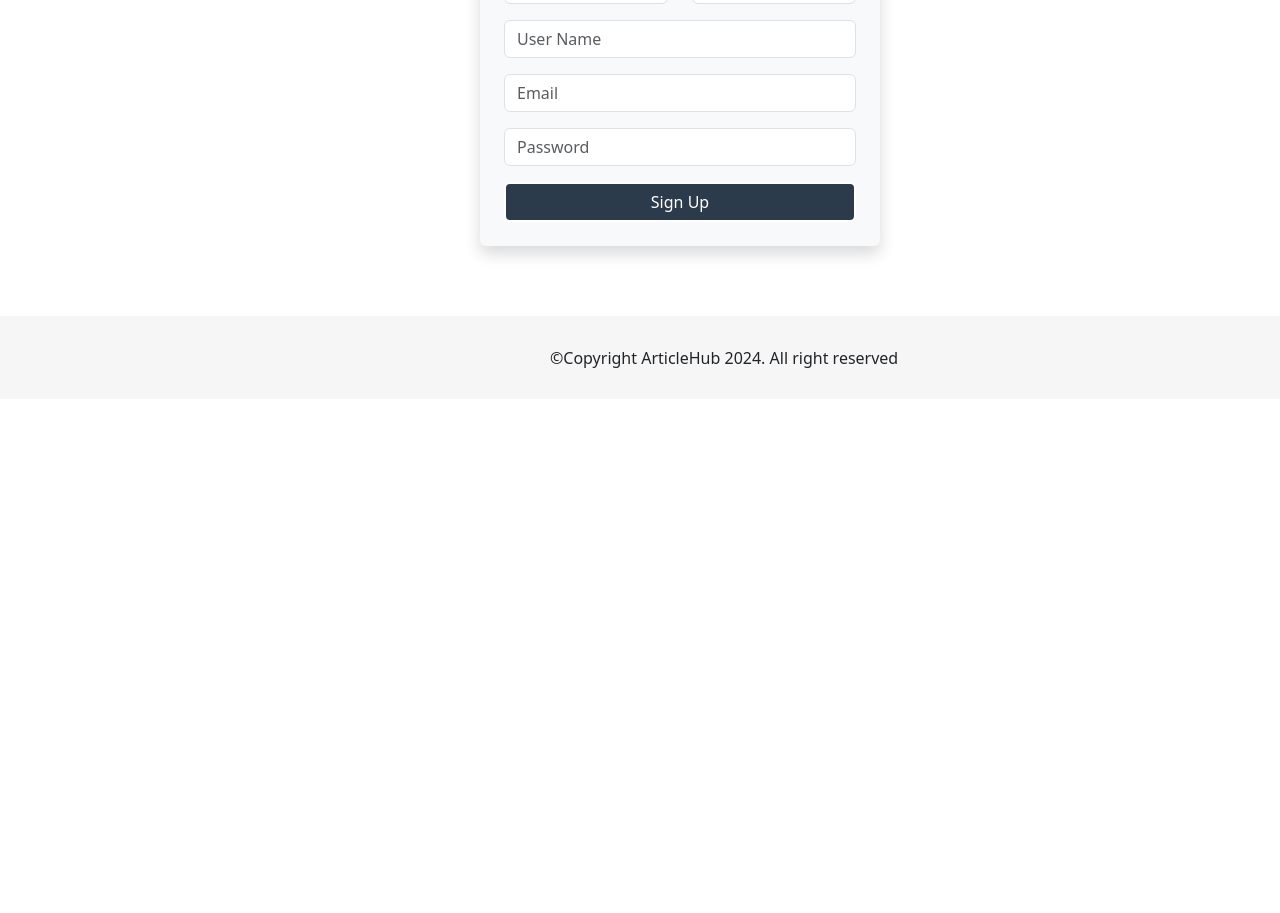
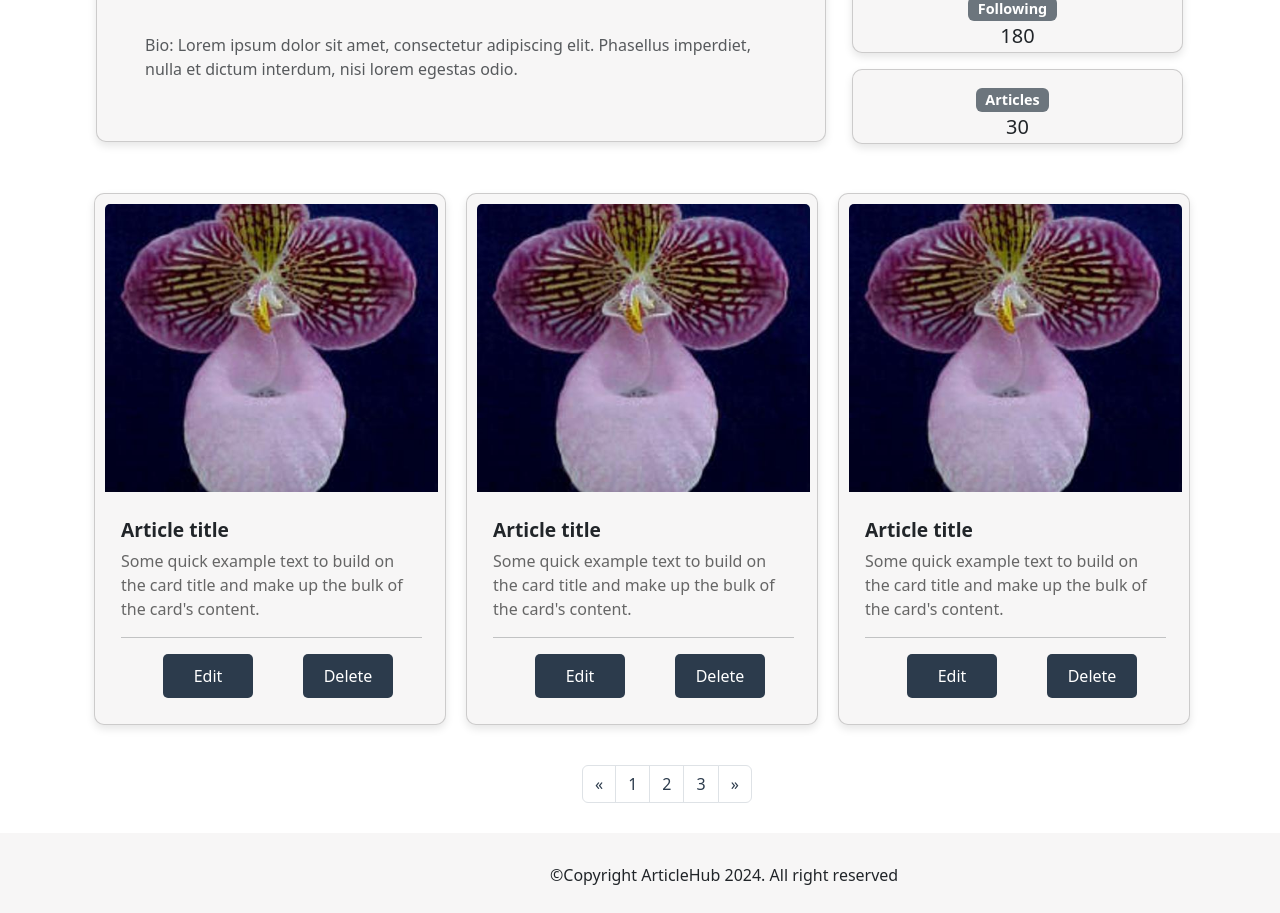
Before and after one commit to LmaAl-Johare1/ArticleHub, a React (Create React App) app in the folder frontend/: page / in a window 1280 px wide. Shown: the part 260-1173 px from the top of the page. Before the commit the page ends 800 px from the top, so only its background shows below. Built offline with nearby package versions, Linux system fonts and the light colour scheme.

Commit message:
Implement PageSelection

```diff
--- a/frontend/src/App.js
+++ b/frontend/src/App.js
@@ -3,11 +3,11 @@ import React from 'react';
 import { BrowserRouter as Router, Routes, Route } from 'react-router-dom';
 import HomePage from './pages/HomePage/HomePage';
 import ArticlePage from './pages/ArticleDetailPage/ArticleDetailsPage'
-import AuthPage from './pages/AuthPage/AuthPage'
+import ProfilePage from './pages/ProfilePage/ProfilePage'
 
 function App() {
   return (
-  <AuthPage/>
+  <ProfilePage/>
   );
 }
 
--- a/frontend/src/pages/ProfilePage/PageSelection.js
+++ b/frontend/src/pages/ProfilePage/PageSelection.js
@@ -3,14 +3,26 @@ import { Pagination,Row} from 'react-bootstrap';
 
 function PageSelcetion() {
     return (
-      <div style={{marginTop:40}}>
-        <Row className="justify-content-center mt-4" style={{marginLeft:530}}>
-        <Pagination>
-            <Pagination.Item active>1</Pagination.Item>
-            <Pagination.Item>2</Pagination.Item>
-            <Pagination.Item>3</Pagination.Item>
-        </Pagination>
-        </Row>
+      <div style={{marginTop:40,marginLeft:500}}>
+      <nav aria-label="Page navigation example">
+      <ul class="pagination">
+        <li class="page-item">
+          <a class="page-link" href="#" aria-label="Previous" style={{color:"#2c3b4c"}}>
+            <span aria-hidden="true">&laquo;</span>
+
+          </a>
+        </li>
+        <li class="page-item"><a class="page-link" href="#" style={{color:"#2c3b4c"}}>1</a></li>
+        <li class="page-item"><a class="page-link" href="#"style={{color:"#2c3b4c"}} >2</a></li>
+        <li class="page-item"><a class="page-link" href="#" style={{color:"#2c3b4c"}}>3</a></li>
+        <li class="page-item">
+          <a class="page-link" href="#" aria-label="Next" style={{color:"#2c3b4c"}}>
+            <span aria-hidden="true">&raquo;</span>
+
+          </a>
+        </li>
+      </ul>
+    </nav>
       </div>
     );
   }
--- a/frontend/src/pages/ProfilePage/UserArticle.js
+++ b/frontend/src/pages/ProfilePage/UserArticle.js
@@ -5,7 +5,7 @@ import Img from "./Img.jpg"
 function UserArticle({ image, title, content }){
   return (
     <div >
-    <div class="card" style={{width: "22rem", marginTop:-15 ,background:"#f7f6f6"}}>
+    <div class="card" style={{width: "22rem", marginTop:-15 ,background:"#f7f6f6" , cursor:"pointer"}}>
     <img src={Img} class="card-img-top" alt="..." style={{width:"95%" ,height:"18rem",margin:10}} />
     <div class="card-body" style={{width:"95%" ,marginLeft:10 ,marginBottom:10}}>
         <h5 class="card-title">Article title</h5>
```
